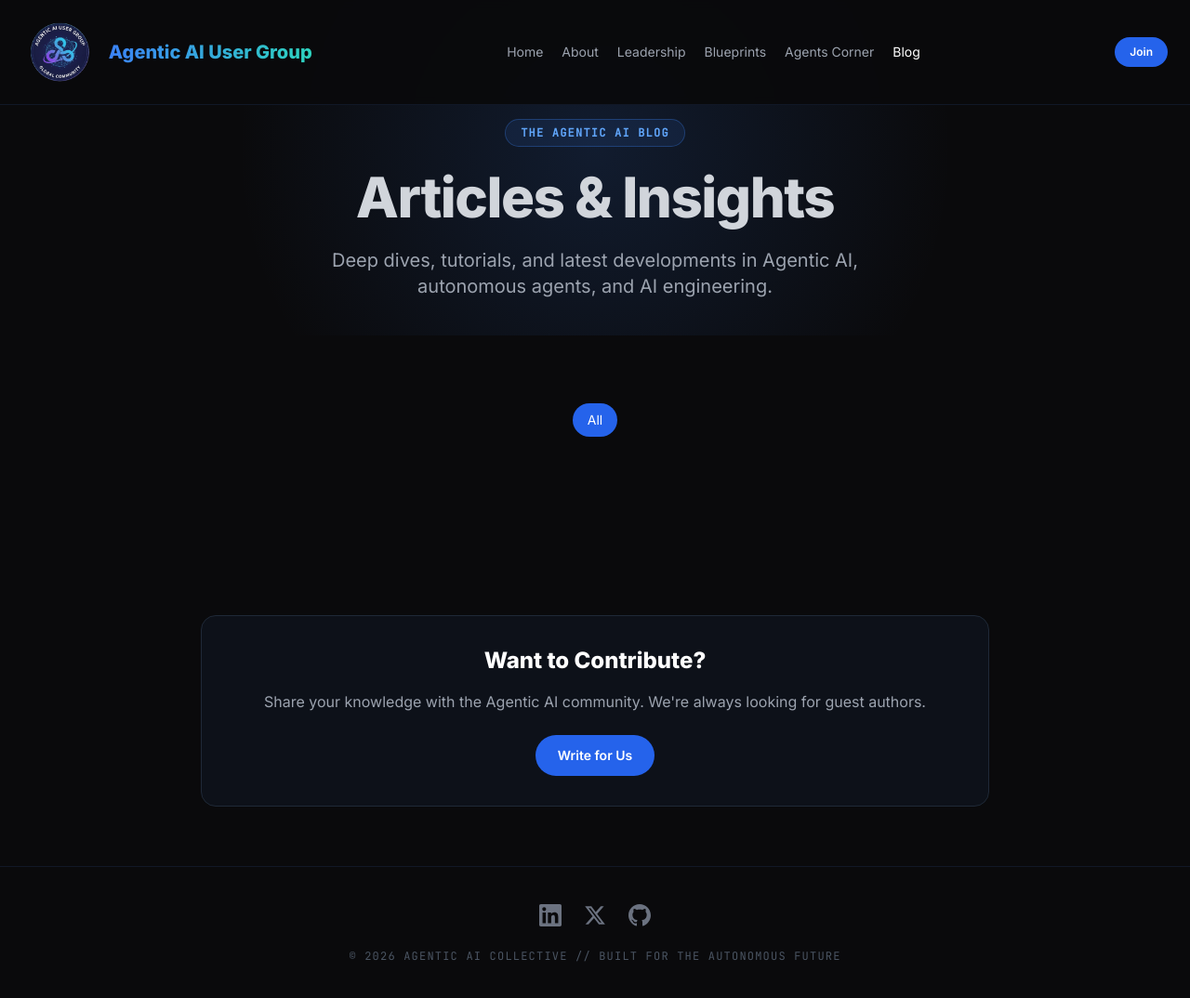
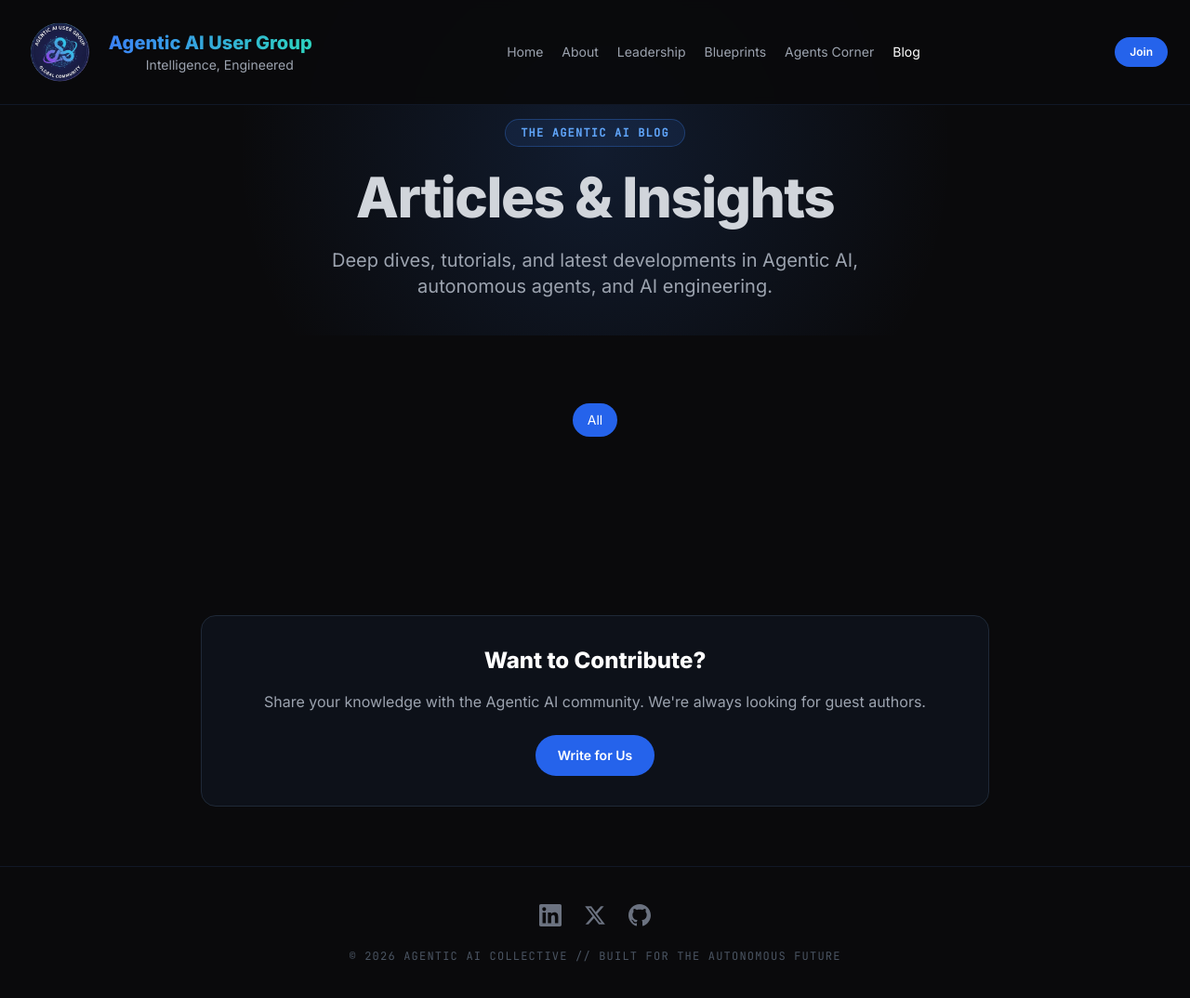
Before and after one commit to aaiug/aaiug.github.io, a Jekyll site: the page built from index.md, in a window 1280 px wide and 1077 px high. Shown: the top 1074 px of the window at 93% size. Built offline with Jekyll 4.4.1, drawn with Linux system fonts in a browser that asks for light colours; nearby versions of some CDN libraries; a script that is not in the unit is left out.

Commit message:
Caption changed

```diff
--- a/_includes/header.html
+++ b/_includes/header.html
@@ -10,6 +10,7 @@
       </a>
       <div class="hidden md:flex flex-col">
         <a href="https://www.aaiug.org/" class="text-xl font-bold gradient-text">Agentic AI User Group</a>
+        <span class="text-sm text-gray-400 ml-10">Intelligence, Engineered</span>
       </div>
     </div>
 
```
